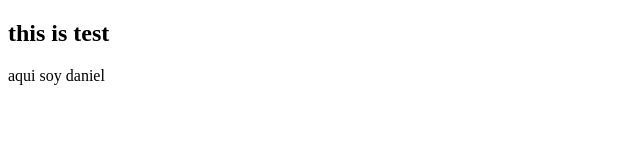
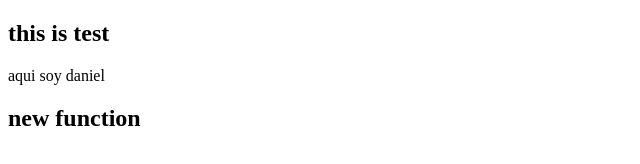
Before and after one commit to Urchinfox/2048, a plain HTML site: page index.html in a window 1280 px wide. Shown: the whole page, without its empty margins (0-640 px from the left). Drawn offline with Linux system fonts and the light colour scheme.

Commit message:
new function

```diff
--- a/index.html
+++ b/index.html
@@ -8,5 +8,9 @@
 <body>
     <h2>this is test</h2>
     <p>aqui soy daniel</p>
+
+
+
+    <h2>new function</h2>
 </body>
 </html>
```
